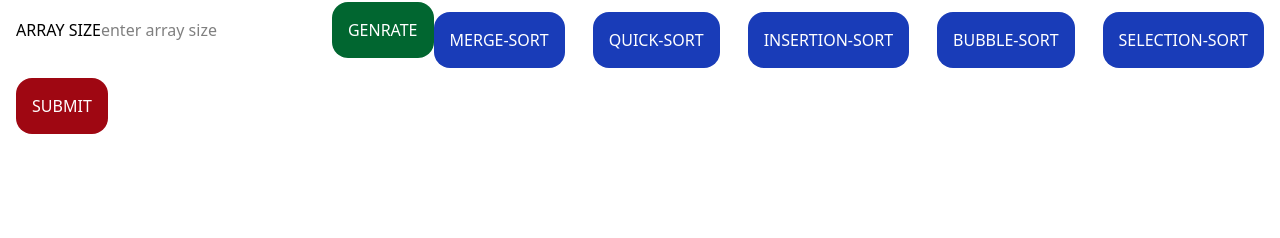
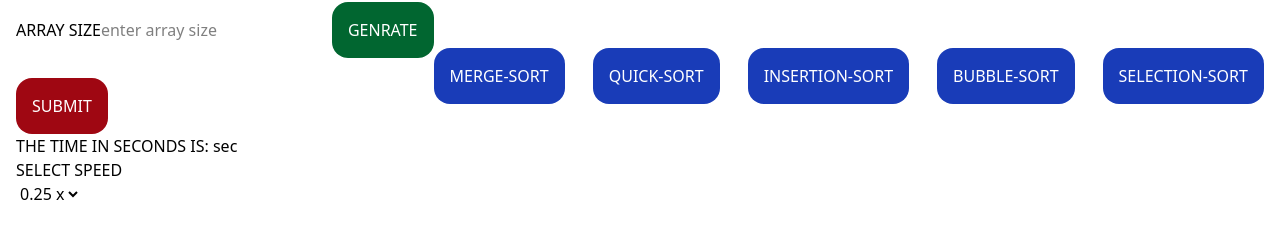
Before and after one commit to abdullah78-6/ALGORITHM-INSIGHTS, a React (Vite) app: page /sort in a window 1280 px wide. Both pictures are taken after a click on the button "BUBBLE-SORT". Shown: the part 198-436 px from the top of the page. Built offline with nearby package versions, Linux system fonts and the light colour scheme; what ag-charts-community would draw is missing.

Commit message:
BUBBLE SORT DONE

```diff
--- a/src/components/sorting.jsx
+++ b/src/components/sorting.jsx
@@ -3,7 +3,7 @@ import { Helper } from "../store/store";
 import { CChart } from '@coreui/react-chartjs'
 import { ToastContainer } from 'react-toastify';
 function Sort(){
-    const {RandomArray,merge,quick,selection,insertion,bubble,setmerge,setinsertion,setquick,setselection,setbubble,arrayselemnts,options,setarraysize,activeindex,foundindex,range,Selection,time,pass,speed,setspeed,Insertion}=useContext(Helper);
+    const {RandomArray,merge,quick,selection,insertion,bubble,setmerge,setinsertion,setquick,setselection,setbubble,arrayselemnts,options,setarraysize,activeindex,foundindex,range,Selection,time,pass,speed,setspeed,Insertion,Bubbles}=useContext(Helper);
     const chartdata={
         labels:arrayselemnts,
             datasets:[
@@ -13,22 +13,34 @@ function Sort(){
                        if(index<=range.start){
                         return "pink";
                        }
-                       if(index===activeindex||index===range.end){
+                   if(index===activeindex||index===range.end){
                         return "gold";
                        }
 
+
                         return "rgba(54,162,235,0.9)"
+         })
+            },
+                ],
+        };
+        const bubblec={
+        labels:arrayselemnts,
+            datasets:[
+                {
+                    data:arrayselemnts,
+                    backgroundColor:arrayselemnts.map((_,index)=>{
+                    if(index===activeindex||index===activeindex+1){
+                        return "gold";
+                       }
+                       if(range.start!==-1 && index>=range.start){
+                        return "pink";
+                       }
 
 
-
-
-
-                    })
-
-
-
-                },
-            ],
+                        return "rgba(54,162,235,0.9)"
+         })
+            },
+                ],
         };
     return <div className="flex justify-center items-center mt-20">
         <ToastContainer/>
@@ -175,7 +187,7 @@ function Sort(){
                     <h1 onClick={()=>setbubble(false)}>X</h1>
                 </div>
                 <div>
-                    <CChart type="bar" data={chartdata} options={options} className="w-250 "/>
+                    <CChart key={`${activeindex}-${range.start}-${arrayselemnts.join(",")}`} type="bar" data={bubblec} options={options} className="w-250 "/>
 
                 </div>
                 <div>
@@ -185,7 +197,36 @@ function Sort(){
                     <button className="bg-green-800 p-4 text-white rounded-2xl" onClick={()=>RandomArray("bubble")}>GENRATE</button>
                 </div>
                  <div className="mt-5">
-                    <button  className="bg-red-800 p-4 text-white rounded-2xl">SUBMIT</button>
+                    <button onClick={Bubbles}  className="bg-red-800 p-4 text-white rounded-2xl">SUBMIT</button>
+                </div>
+                <div>
+                    <h2>THE TIME IN SECONDS IS: {time}sec</h2>
+                </div>
+                <div>
+                    <h1>SELECT SPEED</h1>
+                    <div>
+
+                    <select name="speed" id="speed" onChange={(e)=>setspeed(e.target.value)} >
+
+                        <option value="0.25" >0.25 x</option>
+                        <option value="0.5">0.5 x</option>
+                        <option value="0.75">0.75 x</option>
+                        <option value="1.0">1.0 x</option>
+                        <option value="1.25">1.25 x </option>
+                        <option value="1.5">1.5 x </option>
+                        <option value="1.75">1.75 x </option>
+                        <option value="2.0">2.0 x </option>
+
+                    </select>
+                    </div>
+                </div>
+                <div>
+                    {pass.map((p,index)=>(
+                        <div key={index}>
+                        <h1>PASS {index+1}</h1>
+                        <p>[{p.join(",")}]</p>
+                        </div>
+                    ))}
                 </div>
 
 
--- a/src/store/store.jsx
+++ b/src/store/store.jsx
@@ -47,6 +47,7 @@ const [options,setoptions]=useState({
 })
 
 function RandomArray(name){
+
   setrange({start:-1,end:-1})
   setactiveindex(-1);
   setfoundindex(-1);
@@ -294,7 +295,59 @@ settime(totaltime2);
 
 
 }
-return <Helper.Provider value={{RandomArray,linearsearch,binarysearch,setbinarysearch,setlinearsearch,arraysize,setarraysize,arrayselemnts,setarrayelements,options,Linearsearch,setsearchelement,result,activeindex,foundindex,Binary,setbkey,result2,range,merge,quick,selection,insertion,bubble,setmerge,setinsertion,setquick,setselection,setbubble,Selection,time,pass,speed,setspeed,Insertion}}>
+async function Bubbles(){
+  if(arrayselemnts.length===0||!speed){
+    toast.error("PLEASE GENRATE ARRAY FIRST",{theme:"colored"});
+    return ;
+  }
+
+  setactiveindex(-1);
+  setrange({start:-1,end:-1});
+  await speeds(300);
+  const starttime3=performance.now();
+  let arr=[...arrayselemnts];
+
+  for(let i=1;i<arr.length;i++){
+
+    let swapped=false;
+    setrange({start:-1,end:-1});
+
+    for(let j=0;j<arr.length-i;j++){
+      setactiveindex(j);
+    await speeds(400);
+      if(arr[j]>arr[j+1]){
+
+        let temp=arr[j];
+        arr[j]=arr[j+1];
+        arr[j+1]=temp;
+
+        swapped=true;
+        setarrayelements([...arr]);
+        await speeds(400);
+
+
+      }
+    }
+    setrange({start:arr.length-i,end:-1});
+    setactiveindex(-1);
+
+    if(swapped===false){
+      break;
+    }
+
+    setpass(prev=>[...prev,[...arr]]);
+
+
+
+  }
+  setrange({start:0 ,end:-1});
+
+  const endtime3=performance.now();
+  const totaltime3=((endtime3-starttime3)/1000).toFixed(2);
+  settime(totaltime3);
+  setarrayelements([...arr]);
+}
+return <Helper.Provider value={{RandomArray,linearsearch,binarysearch,setbinarysearch,setlinearsearch,arraysize,setarraysize,arrayselemnts,setarrayelements,options,Linearsearch,setsearchelement,result,activeindex,foundindex,Binary,setbkey,result2,range,merge,quick,selection,insertion,bubble,setmerge,setinsertion,setquick,setselection,setbubble,Selection,time,pass,speed,setspeed,Insertion,Bubbles}}>
         {children}
     </Helper.Provider>
 
```
